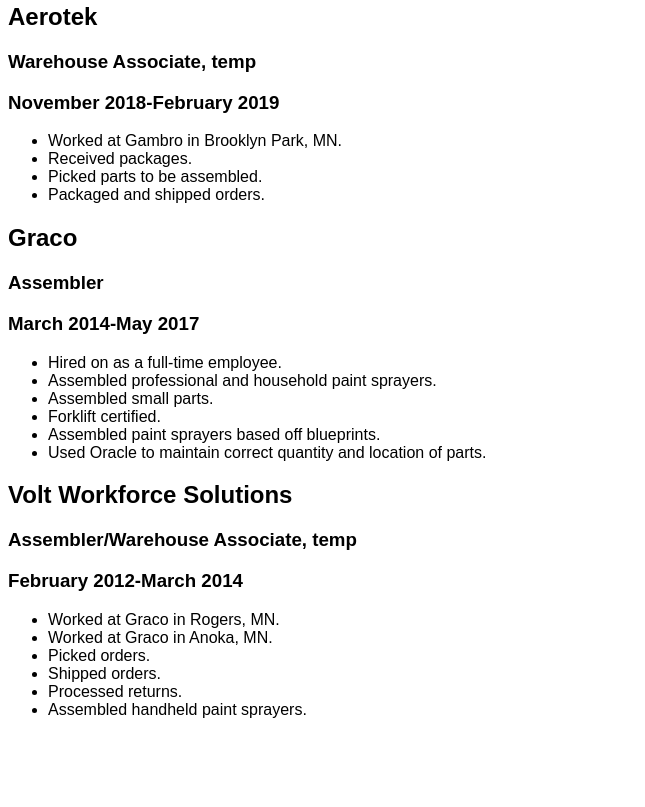
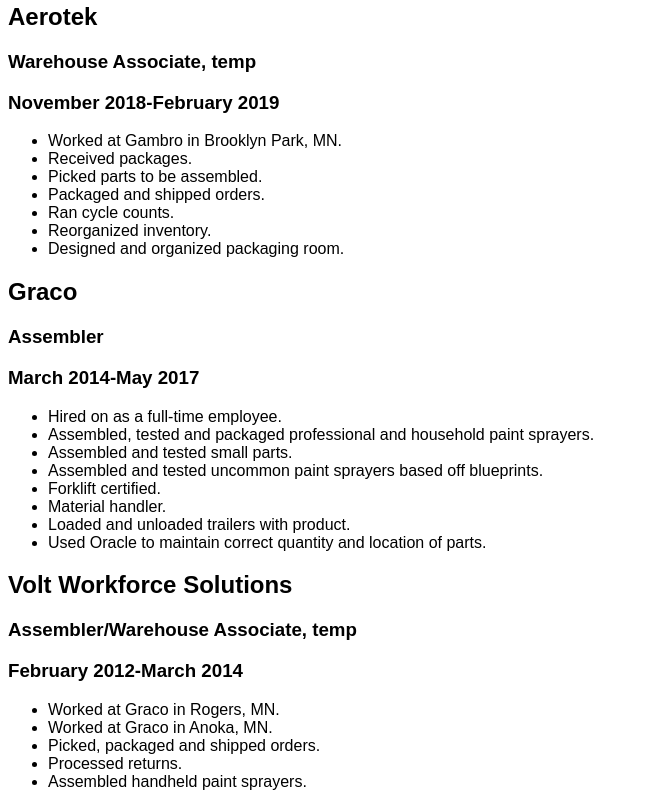
Before and after one commit to blakepeterson441/blakepeterson441.github.io, a plain HTML site: page index.html in a window 1280 px wide. Shown: the part 589-1396 px from the top of the page, without its empty margins (0-645 px from the left). Before the commit the page ends 1324 px from the top, so only its background shows below. Drawn offline with Linux system fonts and the light colour scheme.

Commit message:
updated job duties

```diff
--- a/index.html
+++ b/index.html
@@ -30,16 +30,21 @@
             <li>Received packages.</li>
             <li>Picked parts to be assembled.</li>
             <li>Packaged and shipped orders.</li>
+            <li>Ran cycle counts.</li>
+            <li>Reorganized inventory.</li>
+            <li>Designed and organized packaging room.</li>
          </ul>
         <h2>Graco</h2>
         <h3>Assembler</h3>
         <h3>March 2014-May 2017</h3>
           <ul>
             <li>Hired on as a full-time employee.</li>
-            <li>Assembled professional and household paint sprayers.</li>
-            <li>Assembled small parts.</li>
+            <li>Assembled, tested and packaged professional and household paint sprayers.</li>
+            <li>Assembled and tested small parts.</li>
+            <li>Assembled and tested uncommon paint sprayers based off blueprints.</li>
             <li>Forklift certified.</li>
-            <li>Assembled paint sprayers based off blueprints.</li>
+            <li>Material handler.</li>
+            <li>Loaded and unloaded trailers with product.</li>
             <li>Used Oracle to maintain correct quantity and location of parts.</li>
          </ul>
         <h2>Volt Workforce Solutions</h2>
@@ -48,8 +53,7 @@
           <ul>
             <li>Worked at Graco in Rogers, MN.</li>
             <li>Worked at Graco in Anoka, MN.</li>
-            <li>Picked orders.</li>
-            <li>Shipped orders.</li>
+            <li>Picked, packaged and shipped orders.</li>
             <li>Processed returns.</li>
             <li>Assembled handheld paint sprayers.</li>
           </ul>
```
